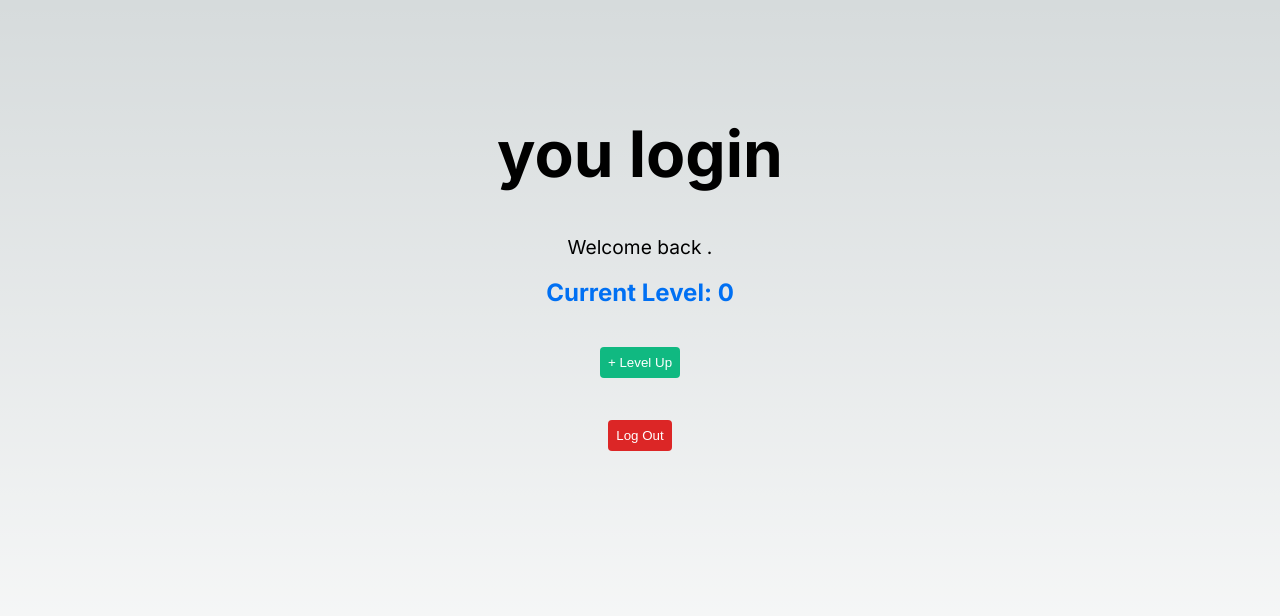
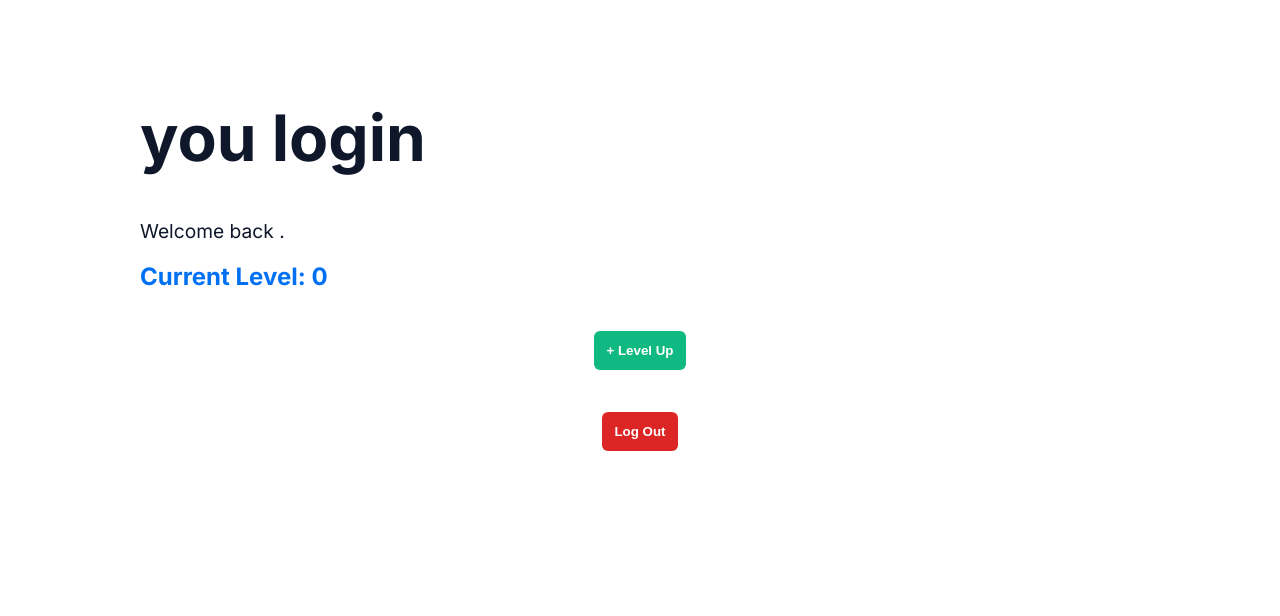
Before and after one commit to InfectiousAlpha/PhysicsWithIsmail, a Next.js app: page / in a window 1280 px wide. Shown: the top 616 px of the page. Built offline with nearby package versions, Linux system fonts and the light colour scheme; no server answers.

Commit message:
Update globals.css

```diff
--- a/app/globals.css
+++ b/app/globals.css
@@ -3,22 +3,20 @@
 @tailwind utilities;
 
 :root {
-  --foreground-rgb: 0, 0, 0;
-  --background-start-rgb: 214, 219, 220;
-  --background-end-rgb: 255, 255, 255;
+  --primary-blue: #0ea5e9; /* Sky blue */
+  --dark-blue: #0284c7;
+  --light-blue: #e0f2fe;
+  --background: #ffffff;
+  --text-main: #0f172a;
 }
 
 body {
-  color: rgb(var(--foreground-rgb));
-  background: linear-gradient(
-      to bottom,
-      transparent,
-      rgb(var(--background-end-rgb))
-    )
-    rgb(var(--background-start-rgb));
+  color: var(--text-main);
+  background-color: var(--background);
   min-height: 100vh;
   display: flex;
   flex-direction: column;
+  font-family: sans-serif;
 }
 
 .login-container {
@@ -27,39 +25,106 @@ body {
   align-items: center;
   justify-content: center;
   height: 100vh;
+  background: linear-gradient(135deg, var(--light-blue) 0%, #ffffff 100%);
 }
 
 .login-form {
   background: white;
-  padding: 2rem;
-  border-radius: 8px;
-  box-shadow: 0 4px 6px rgba(0,0,0,0.1);
+  padding: 2.5rem;
+  border-radius: 12px;
+  box-shadow: 0 10px 25px rgba(2, 132, 199, 0.1);
   display: flex;
   flex-direction: column;
-  gap: 1rem;
-  width: 300px;
+  gap: 1.25rem;
+  width: 340px;
+  border: 1px solid var(--light-blue);
 }
 
 .input-field {
-  padding: 0.5rem;
-  border: 1px solid #ccc;
-  border-radius: 4px;
+  padding: 0.75rem;
+  border: 1px solid #cbd5e1;
+  border-radius: 6px;
+  outline: none;
+  transition: border-color 0.2s;
+}
+
+.input-field:focus {
+  border-color: var(--primary-blue);
 }
 
 .submit-btn {
-  background: #0070f3;
+  background: var(--primary-blue);
   color: white;
-  padding: 0.5rem;
+  padding: 0.75rem;
   border: none;
-  border-radius: 4px;
+  border-radius: 6px;
   cursor: pointer;
+  font-weight: 600;
+  transition: background 0.2s;
 }
 
-.submit-btn:hover {
-  background: #0051a2;
+.submit-btn:hover:not(:disabled) {
+  background: var(--dark-blue);
+}
+
+.submit-btn:disabled {
+  background: #94a3b8;
+  cursor: not-allowed;
 }
 
 .content-container {
-  padding: 4rem;
-  text-align: center;
+  max-width: 1000px;
+  margin: 0 auto;
+  padding: 3rem 1.5rem;
+  width: 100%;
 }
+
+.course-grid {
+  display: grid;
+  grid-template-columns: repeat(auto-fit, minmax(280px, 1fr));
+  gap: 1.5rem;
+  margin-top: 2.5rem;
+}
+
+.course-card {
+  padding: 1.5rem;
+  border-radius: 12px;
+  border: 2px solid var(--light-blue);
+  background: white;
+  transition: transform 0.2s, box-shadow 0.2s;
+  display: flex;
+  flex-direction: column;
+  height: 100%;
+}
+
+.course-card:not(.locked):hover {
+  transform: translateY(-4px);
+  box-shadow: 0 12px 20px rgba(14, 165, 233, 0.15);
+  border-color: var(--primary-blue);
+}
+
+.course-card.locked {
+  background: #f8fafc;
+  border-color: #e2e8f0;
+  opacity: 0.7;
+}
+
+.badge {
+  display: inline-block;
+  padding: 0.25rem 0.75rem;
+  border-radius: 999px;
+  font-size: 0.875rem;
+  font-weight: 600;
+  margin-bottom: 1rem;
+  width: max-content;
+}
+
+.badge-blue {
+  background: var(--light-blue);
+  color: var(--dark-blue);
+}
+
+.badge-gray {
+  background: #e2e8f0;
+  color: #64748b;
+}
```
